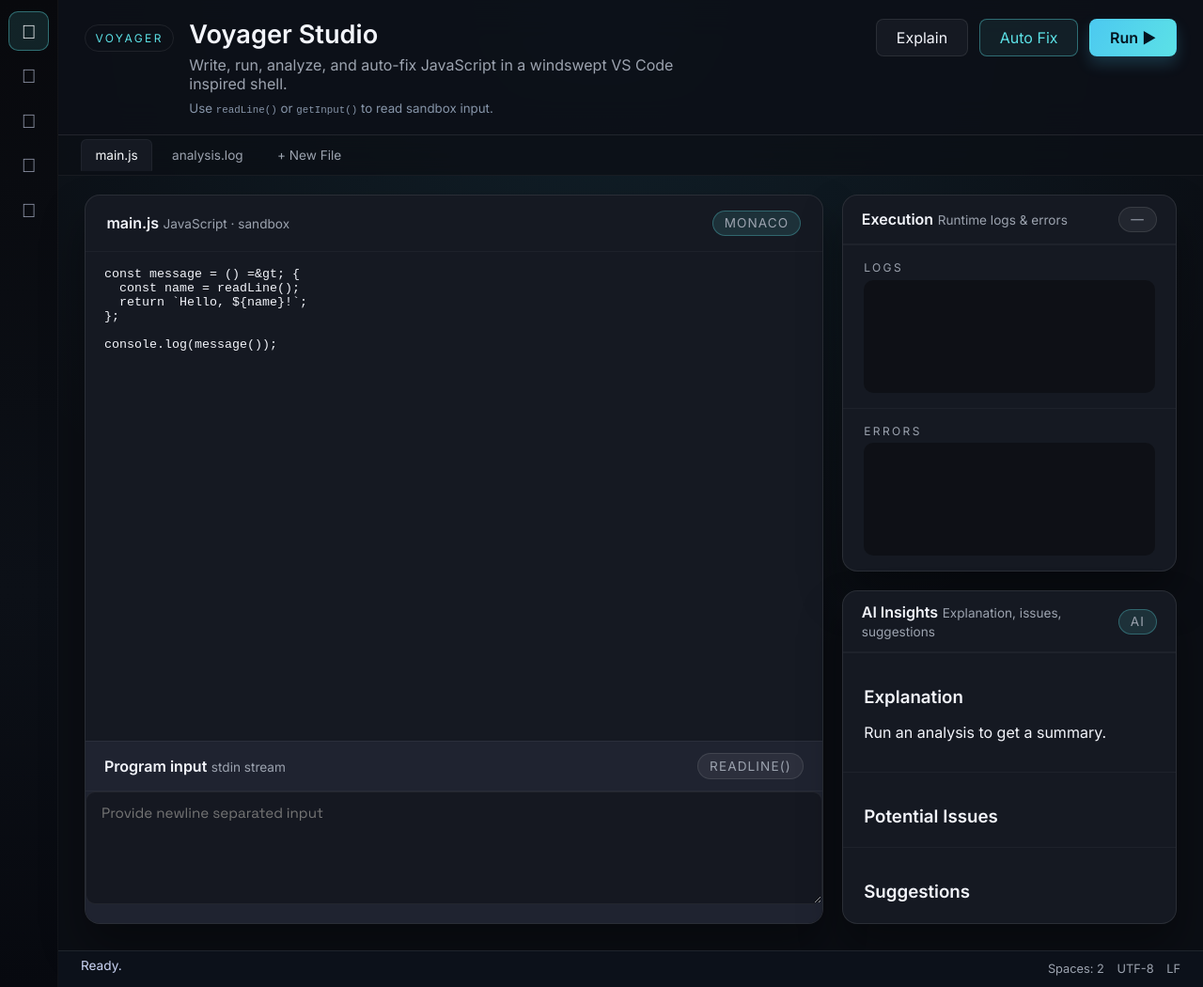
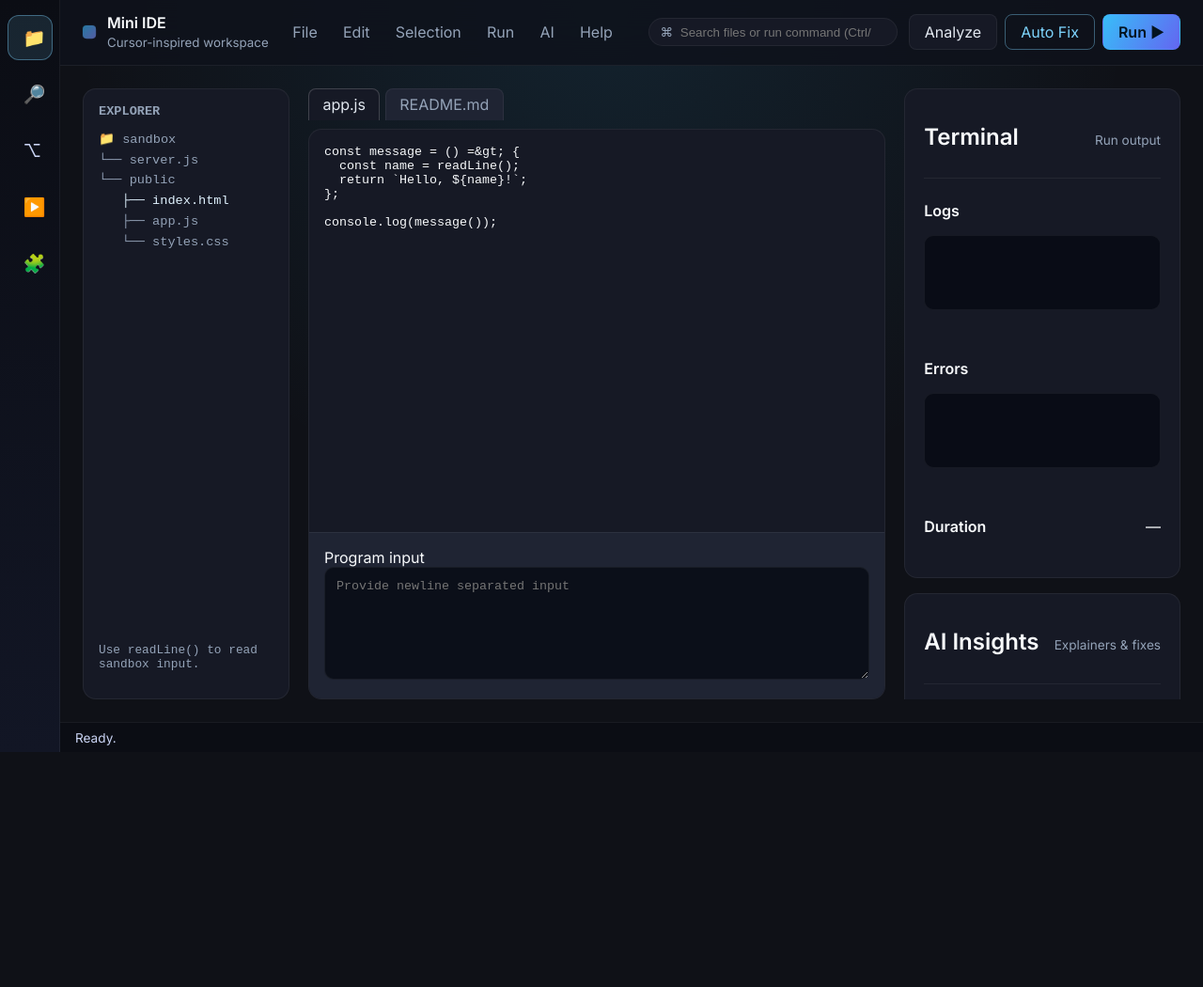
Before and after one commit to Quick193/test, a website with bundled scripts: page public/index.html in a window 1280 px wide. Shown: the whole page at 94% size. After the commit the page ends 800 px from the top, so only its background shows below. Built offline with nearby package versions, Linux system fonts and the light colour scheme.

Commit message:
Revert "feat: restyle ide chrome"

```diff
--- a/public/app.js
+++ b/public/app.js
@@ -154,5 +154,5 @@
 
 function setStatus(message, state) {
   statusBar.textContent = message || '';
-  statusBar.className = state ? state : '';
+  statusBar.className = `status-bar${state ? ` ${state}` : ''}`;
 }
--- a/public/index.html
+++ b/public/index.html
@@ -8,112 +8,116 @@
     <link rel="preconnect" href="https://fonts.googleapis.com" />
     <link rel="preconnect" href="https://fonts.gstatic.com" crossorigin />
     <link
-      href="https://fonts.googleapis.com/css2?family=Inter:wght@400;500;600&family=Space+Grotesk:wght@400;500;600&display=swap"
+      href="https://fonts.googleapis.com/css2?family=Inter:wght@400;500;600&display=swap"
       rel="stylesheet"
     />
   </head>
   <body>
-    <div class="ide-shell">
+    <div class="app-shell">
       <aside class="activity-bar" aria-label="Primary navigation">
-        <button class="active" title="Explorer" aria-label="Explorer">
-          <span></span>
-        </button>
-        <button title="Search" aria-label="Search">
-          <span></span>
-        </button>
-        <button title="Source Control" aria-label="Source Control">
-          <span></span>
-        </button>
-        <button title="Run" aria-label="Run">
-          <span></span>
-        </button>
-        <button title="Extensions" aria-label="Extensions">
-          <span></span>
-        </button>
+        <button class="activity-btn active" aria-label="Explorer">📁</button>
+        <button class="activity-btn" aria-label="Search">🔎</button>
+        <button class="activity-btn" aria-label="Source Control">⌥</button>
+        <button class="activity-btn" aria-label="Run and Debug">▶️</button>
+        <button class="activity-btn" aria-label="Extensions">🧩</button>
       </aside>
 
-      <div class="workspace">
+      <div class="main-column">
         <header class="command-bar">
-          <div class="command-meta">
-            <span class="command-badge">voyager</span>
+          <div class="brand">
+            <span class="brand-dot"></span>
             <div>
-              <h1>Voyager Studio</h1>
-              <p>Write, run, analyze, and auto-fix JavaScript in a windswept VS Code inspired shell.</p>
-              <small class="helper">Use <code>readLine()</code> or <code>getInput()</code> to read sandbox input.</small>
+              <strong>Mini IDE</strong>
+              <small>Cursor-inspired workspace</small>
             </div>
           </div>
-          <div class="actions">
-            <button id="analyze-btn">Explain</button>
-            <button id="autofix-btn" class="secondary">Auto Fix</button>
-            <button id="run-btn" class="primary">Run ▶</button>
+          <nav class="menu-strip" aria-label="Application menu">
+            <button type="button">File</button>
+            <button type="button">Edit</button>
+            <button type="button">Selection</button>
+            <button type="button">Run</button>
+            <button type="button">AI</button>
+            <button type="button">Help</button>
+          </nav>
+          <div class="command-actions">
+            <label class="command-search">
+              <span aria-hidden="true">⌘</span>
+              <input
+                type="search"
+                placeholder="Search files or run command (Ctrl/Cmd + P)"
+                aria-label="Quick search"
+              />
+            </label>
+            <div class="action-buttons">
+              <button id="analyze-btn">Analyze</button>
+              <button id="autofix-btn" class="ghost">Auto Fix</button>
+              <button id="run-btn" class="primary">Run ▶</button>
+            </div>
           </div>
         </header>
 
-        <div class="tab-strip" role="tablist">
-          <div class="tab active" role="tab" aria-selected="true">main.js</div>
-          <div class="tab" role="tab" aria-selected="false">analysis.log</div>
-          <div class="tab ghost" role="tab" aria-selected="false">+ New File</div>
-        </div>
+        <main class="workspace">
+          <section class="explorer-panel" aria-label="Project explorer">
+            <div class="explorer-header">EXPLORER</div>
+            <ul class="file-tree">
+              <li class="open">📁 sandbox</li>
+              <li>└── server.js</li>
+              <li>└── public</li>
+              <li class="active-file">&nbsp;&nbsp;&nbsp;├── index.html</li>
+              <li>&nbsp;&nbsp;&nbsp;├── app.js</li>
+              <li>&nbsp;&nbsp;&nbsp;└── styles.css</li>
+            </ul>
+            <p class="helper">Use <code>readLine()</code> to read sandbox input.</p>
+          </section>
 
-        <main class="editor-surface">
-          <section class="editor-panel">
-            <div class="panel-titlebar">
-              <div>
-                <strong>main.js</strong>
-                <span>JavaScript · sandbox</span>
+          <section class="editor-stack">
+            <div class="tab-bar" role="tablist">
+              <button class="tab active" role="tab" aria-selected="true">app.js</button>
+              <button class="tab" role="tab" aria-selected="false">README.md</button>
+            </div>
+            <div class="editor-panel">
+              <div id="editor"></div>
+              <div class="input-panel">
+                <label for="stdin">Program input</label>
+                <textarea id="stdin" placeholder="Provide newline separated input"></textarea>
               </div>
-              <span class="pill">Monaco</span>
-            </div>
-            <div class="code-stage">
-              <div id="editor"></div>
-            </div>
-            <div class="input-panel">
-              <div class="panel-titlebar compact">
-                <div>
-                  <strong>Program input</strong>
-                  <span>stdin stream</span>
-                </div>
-                <span class="pill muted">readLine()</span>
-              </div>
-              <textarea id="stdin" placeholder="Provide newline separated input"></textarea>
             </div>
           </section>
+
           <section class="insights-panel">
-            <div class="card" id="execution-card">
-              <div class="panel-titlebar compact">
-                <div>
-                  <strong>Execution</strong>
-                  <span>Runtime logs & errors</span>
-                </div>
-                <span class="pill muted" id="duration">—</span>
+            <div class="panel-card" id="execution-card">
+              <div class="panel-header">
+                <h2>Terminal</h2>
+                <span>Run output</span>
               </div>
               <div class="output-block">
-                <p class="label">Logs</p>
+                <p><strong>Logs</strong></p>
                 <pre id="logs"></pre>
               </div>
               <div class="output-block">
-                <p class="label">Errors</p>
+                <p><strong>Errors</strong></p>
                 <pre id="errors"></pre>
+              </div>
+              <div class="output-block duration">
+                <p><strong>Duration</strong></p>
+                <span id="duration">&mdash;</span>
               </div>
             </div>
 
-            <div class="card" id="analysis-card">
-              <div class="panel-titlebar compact">
-                <div>
-                  <strong>AI Insights</strong>
-                  <span>Explanation, issues, suggestions</span>
-                </div>
-                <span class="pill">AI</span>
+            <div class="panel-card" id="analysis-card">
+              <div class="panel-header">
+                <h2>AI Insights</h2>
+                <span>Explainers & fixes</span>
               </div>
-              <div class="analysis-block">
+              <div>
                 <h3>Explanation</h3>
                 <p id="explanation">Run an analysis to get a summary.</p>
               </div>
-              <div class="analysis-block">
+              <div>
                 <h3>Potential Issues</h3>
                 <ul id="issues"></ul>
               </div>
-              <div class="analysis-block">
+              <div>
                 <h3>Suggestions</h3>
                 <ul id="suggestions"></ul>
               </div>
@@ -121,14 +125,7 @@
           </section>
         </main>
 
-        <footer class="status-bar">
-          <div id="status-bar" role="status" aria-live="polite">Ready.</div>
-          <div class="status-meta">
-            <span>Spaces: 2</span>
-            <span>UTF-8</span>
-            <span>LF</span>
-          </div>
-        </footer>
+        <footer id="status-bar" class="status-bar" role="status" aria-live="polite">Ready.</footer>
       </div>
     </div>
 
--- a/public/styles.css
+++ b/public/styles.css
@@ -1,18 +1,16 @@
 :root {
   color-scheme: dark;
-  font-family: 'Inter', 'Space Grotesk', system-ui, -apple-system, BlinkMacSystemFont, 'Segoe UI', sans-serif;
-  --bg: #0b0e14;
-  --bg-alt: #10131b;
-  --surface: #151922;
-  --surface-alt: #1f2330;
-  --border: rgba(255, 255, 255, 0.09);
-  --border-strong: rgba(255, 255, 255, 0.2);
-  --text-muted: #9ca3af;
-  --accent: #5ce1e6;
-  --accent-strong: #2dd4bf;
-  --primary: #4cc9f0;
-  background: var(--bg);
-  color: #f3f5fb;
+  font-family: 'Inter', 'Segoe UI', system-ui, -apple-system, BlinkMacSystemFont, sans-serif;
+  background: #0f1117;
+  color: #f8fafc;
+  --bg: #0f1117;
+  --surface: #161925;
+  --surface-alt: #1f2433;
+  --border: rgba(255, 255, 255, 0.06);
+  --border-strong: rgba(255, 255, 255, 0.18);
+  --accent: #7dd3fc;
+  --accent-strong: #38bdf8;
+  --muted: #94a3b8;
 }
 
 * {
@@ -26,103 +24,132 @@
   min-height: 100vh;
 }
 
-.ide-shell {
+.app-shell {
   display: flex;
-  min-height: 100vh;
-  background: radial-gradient(circle at top, rgba(76, 201, 240, 0.1), transparent 60%)
-      no-repeat,
+  height: 100vh;
+  background: radial-gradient(circle at top, rgba(56, 189, 248, 0.1), transparent 55%),
     var(--bg);
 }
 
 .activity-bar {
-  width: 62px;
-  background: linear-gradient(180deg, #08090d, #0c1017 60%, #07090f);
-  border-right: 1px solid rgba(255, 255, 255, 0.04);
+  width: 64px;
+  background: linear-gradient(180deg, #0b0d14 0%, #121625 100%);
+  border-right: 1px solid var(--border);
   display: flex;
   flex-direction: column;
   align-items: center;
-  padding: 0.75rem 0.35rem;
-  gap: 0.35rem;
+  padding: 1rem 0.35rem;
+  gap: 0.75rem;
 }
 
-.activity-bar button {
-  width: 42px;
-  height: 42px;
-  border-radius: 10px;
+.activity-btn {
+  width: 48px;
+  height: 48px;
+  border-radius: 12px;
   border: 1px solid transparent;
   background: transparent;
-  color: #9aa1b5;
-  font-size: 1.3rem;
-  display: flex;
-  align-items: center;
-  justify-content: center;
+  color: #cbd5f5;
+  font-size: 1.2rem;
   cursor: pointer;
-  transition: background 0.2s ease, color 0.2s ease, border 0.2s ease;
-  font-family: 'Segoe UI Symbol', 'Inter', sans-serif;
+  transition: background 0.2s ease, border 0.2s ease;
 }
 
-.activity-bar button.active,
-.activity-bar button:hover {
-  background: rgba(92, 225, 230, 0.12);
-  color: #f8fafc;
-  border-color: rgba(92, 225, 230, 0.4);
+.activity-btn.active,
+.activity-btn:hover {
+  background: rgba(125, 211, 252, 0.12);
+  border-color: rgba(125, 211, 252, 0.4);
 }
 
-.workspace {
+.main-column {
   flex: 1;
   display: flex;
   flex-direction: column;
 }
 
 .command-bar {
-  padding: 1.25rem 1.75rem;
+  padding: 0.9rem 1.5rem;
   border-bottom: 1px solid var(--border);
-  background: rgba(13, 16, 24, 0.9);
-  display: flex;
-  align-items: flex-start;
-  justify-content: space-between;
-  gap: 1.5rem;
-  backdrop-filter: blur(18px);
+  background: rgba(15, 18, 28, 0.85);
+  backdrop-filter: blur(20px);
+  display: grid;
+  grid-template-columns: auto 1fr auto;
+  align-items: center;
+  gap: 1rem;
 }
 
-.command-meta {
+.brand {
   display: flex;
-  gap: 1rem;
-  align-items: flex-start;
+  align-items: center;
+  gap: 0.75rem;
 }
 
-.command-badge {
-  padding: 0.35rem 0.65rem;
-  border-radius: 999px;
-  border: 1px solid rgba(255, 255, 255, 0.08);
-  font-size: 0.75rem;
-  text-transform: uppercase;
-  letter-spacing: 0.2em;
-  color: var(--accent);
-  margin-top: 0.4rem;
+.brand-dot {
+  width: 14px;
+  height: 14px;
+  border-radius: 4px;
+  background: linear-gradient(135deg, var(--accent-strong), #818cf8);
+  display: inline-block;
+  animation: pulse 2.4s ease-in-out infinite;
 }
 
-.command-bar h1 {
-  margin: 0;
-  font-size: 1.7rem;
+.brand strong {
+  display: block;
+  font-size: 1rem;
 }
 
-.command-bar p {
-  margin: 0.35rem 0 0;
-  color: var(--text-muted);
-  max-width: 520px;
+.brand small {
+  color: var(--muted);
 }
 
-.helper {
-  display: block;
-  margin-top: 0.5rem;
-  color: rgba(148, 163, 184, 0.9);
+.menu-strip {
+  display: flex;
+  gap: 0.5rem;
 }
 
-.actions {
+.menu-strip button {
+  background: transparent;
+  border: none;
+  color: var(--muted);
+  font: inherit;
+  padding: 0.35rem 0.6rem;
+  border-radius: 6px;
+  cursor: pointer;
+}
+
+.menu-strip button:hover {
+  background: rgba(255, 255, 255, 0.05);
+  color: #e2e8f0;
+}
+
+.command-actions {
   display: flex;
+  align-items: center;
   gap: 0.75rem;
+}
+
+.command-search {
+  display: flex;
   align-items: center;
+  gap: 0.35rem;
+  background: var(--surface);
+  border: 1px solid var(--border);
+  padding: 0.35rem 0.75rem;
+  border-radius: 999px;
+  font-size: 0.85rem;
+  color: var(--muted);
+}
+
+.command-search input {
+  background: transparent;
+  border: none;
+  color: inherit;
+  outline: none;
+  width: 220px;
+}
+
+.action-buttons {
+  display: flex;
+  gap: 0.5rem;
 }
 
 button {
@@ -130,16 +157,23 @@
   border-radius: 8px;
   border: 1px solid var(--border);
   background: var(--surface);
-  color: inherit;
-  padding: 0.55rem 1.3rem;
+  color: #e2e8f0;
+  padding: 0.5rem 1rem;
   cursor: pointer;
-  transition: background 0.2s ease, border 0.2s ease, transform 0.2s ease;
+  transition: transform 0.15s ease, border 0.15s ease, background 0.15s ease;
 }
 
-button:hover {
-  background: var(--surface-alt);
-  border-color: var(--border-strong);
-  transform: translateY(-1px);
+button.primary {
+  background: linear-gradient(120deg, var(--accent-strong), #6366f1);
+  border-color: transparent;
+  color: #041421;
+  font-weight: 600;
+}
+
+button.ghost {
+  background: transparent;
+  border-color: rgba(125, 211, 252, 0.4);
+  color: var(--accent);
 }
 
 button.loading {
@@ -147,119 +181,102 @@
   cursor: progress;
 }
 
-button.primary {
-  background: linear-gradient(120deg, var(--primary), var(--accent));
-  color: #03131f;
-  font-weight: 600;
-  border-color: transparent;
-  box-shadow: 0 8px 16px rgba(76, 201, 240, 0.2);
+button:hover {
+  transform: translateY(-1px);
+  border-color: rgba(255, 255, 255, 0.2);
 }
 
-button.secondary {
-  border-color: rgba(92, 225, 230, 0.4);
-  color: var(--accent);
-  background: rgba(92, 225, 230, 0.08);
+.workspace {
+  flex: 1;
+  display: grid;
+  grid-template-columns: 220px minmax(0, 2.3fr) minmax(0, 1.1fr);
+  gap: 1.25rem;
+  padding: 1.5rem;
+  overflow: hidden;
 }
 
-.tab-strip {
+.explorer-panel,
+.editor-panel,
+.panel-card {
+  background: var(--surface);
+  border: 1px solid var(--border);
+  border-radius: 14px;
+}
+
+.explorer-panel {
+  padding: 1rem;
+  display: flex;
+  flex-direction: column;
+  gap: 0.75rem;
+  font-family: 'JetBrains Mono', 'Space Mono', monospace;
+  font-size: 0.85rem;
+}
+
+.explorer-header {
+  font-weight: 600;
+  color: var(--muted);
+}
+
+.file-tree {
+  list-style: none;
+  padding: 0;
+  margin: 0;
+  line-height: 1.6;
+}
+
+.file-tree li {
+  color: var(--muted);
+}
+
+.file-tree .active-file {
+  color: #e0f2fe;
+}
+
+.editor-stack {
+  display: flex;
+  flex-direction: column;
+  min-width: 0;
+}
+
+.tab-bar {
   display: flex;
   gap: 0.35rem;
-  padding: 0.25rem 1.5rem;
-  border-bottom: 1px solid rgba(255, 255, 255, 0.05);
-  background: rgba(12, 15, 22, 0.8);
-  backdrop-filter: blur(14px);
+  padding-bottom: 0.6rem;
 }
 
 .tab {
-  padding: 0.5rem 0.9rem;
-  border-radius: 6px 6px 0 0;
-  background: transparent;
-  border: 1px solid transparent;
-  color: var(--text-muted);
-  font-size: 0.85rem;
+  background: var(--surface-alt);
+  border: 1px solid var(--border);
+  border-bottom: none;
+  border-radius: 8px 8px 0 0;
+  padding: 0.4rem 0.9rem;
+  color: var(--muted);
+  cursor: pointer;
 }
 
 .tab.active {
+  color: #e2e8f0;
   background: var(--surface);
-  border-color: rgba(255, 255, 255, 0.05) rgba(255, 255, 255, 0.05) transparent;
-  color: #f8fafc;
-}
-
-.tab.ghost {
-  border-style: dashed;
-}
-
-.editor-surface {
-  flex: 1;
-  display: flex;
-  gap: 1.25rem;
-  padding: 1.25rem 1.75rem 1.75rem;
-}
-
-.editor-panel,
-.insights-panel .card {
-  background: var(--surface);
-  border: 1px solid var(--border);
-  border-radius: 16px;
-  box-shadow: 0 25px 45px rgba(0, 0, 0, 0.35);
+  border-color: var(--border-strong);
 }
 
 .editor-panel {
-  flex: 2.2;
+  flex: 1;
   display: flex;
   flex-direction: column;
   overflow: hidden;
 }
 
-.panel-titlebar {
-  padding: 1rem 1.4rem;
-  border-bottom: 1px solid rgba(255, 255, 255, 0.04);
-  display: flex;
-  align-items: center;
-  justify-content: space-between;
-  gap: 1rem;
-}
-
-.panel-titlebar span {
-  color: var(--text-muted);
-  font-size: 0.85rem;
-}
-
-.panel-titlebar.compact {
-  padding: 0.75rem 1.25rem;
-}
-
-.pill {
-  padding: 0.3rem 0.75rem;
-  border-radius: 999px;
-  background: rgba(92, 225, 230, 0.12);
-  color: var(--accent);
-  border: 1px solid rgba(92, 225, 230, 0.3);
-  font-size: 0.75rem;
-  text-transform: uppercase;
-  letter-spacing: 0.08em;
-}
-
-.pill.muted {
-  background: rgba(255, 255, 255, 0.06);
-  color: var(--text-muted);
-  border-color: rgba(255, 255, 255, 0.1);
-}
-
-.code-stage {
+#editor {
+  min-height: 48vh;
   flex: 1;
-  min-height: 420px;
-}
-
-#editor {
-  height: 100%;
 }
 
 .fallback-editor {
   width: 100%;
   height: 100%;
   border: none;
-  padding: 1rem 1.25rem;
+  padding: 1rem;
   font-family: 'JetBrains Mono', monospace;
   background: transparent;
   color: inherit;
@@ -267,140 +284,135 @@
 }
 
 .input-panel {
+  padding: 1rem;
+  border-top: 1px solid var(--border);
   background: var(--surface-alt);
-  border-top: 1px solid rgba(255, 255, 255, 0.05);
-  padding-bottom: 1rem;
 }
 
 .input-panel textarea {
   width: 100%;
   min-height: 120px;
-  background: rgba(0, 0, 0, 0.3);
+  background: #0b0f19;
   border-radius: 10px;
-  border: 1px solid rgba(255, 255, 255, 0.06);
+  border: 1px solid var(--border);
   color: inherit;
-  padding: 0.75rem 1rem;
+  padding: 0.75rem;
   font-family: 'JetBrains Mono', 'Space Grotesk', monospace;
-  font-size: 0.95rem;
-}
-
-.input-panel textarea:focus {
-  outline: none;
-  border-color: rgba(92, 225, 230, 0.4);
-  box-shadow: 0 0 0 2px rgba(92, 225, 230, 0.15);
 }
 
 .insights-panel {
-  flex: 1;
   display: flex;
   flex-direction: column;
-  gap: 1.25rem;
+  gap: 1rem;
+  overflow: auto;
 }
 
-.card {
-  padding: 0;
+.panel-card {
+  padding: 1rem 1.25rem;
   display: flex;
   flex-direction: column;
+  gap: 0.5rem;
 }
 
-.output-block,
-.analysis-block {
-  padding: 1rem 1.4rem;
-  border-top: 1px solid rgba(255, 255, 255, 0.04);
+.panel-header {
+  display: flex;
+  justify-content: space-between;
+  align-items: baseline;
+  border-bottom: 1px solid var(--border);
+  padding-bottom: 0.6rem;
 }
 
-.output-block:first-of-type,
-.analysis-block:first-of-type {
-  border-top: none;
+.panel-header span {
+  font-size: 0.85rem;
+  color: var(--muted);
 }
 
-.label {
-  margin: 0 0 0.35rem;
-  text-transform: uppercase;
-  font-size: 0.75rem;
-  letter-spacing: 0.2em;
-  color: var(--text-muted);
+.output-block {
+  margin-bottom: 0.75rem;
+}
+
+.output-block.duration {
+  display: flex;
+  justify-content: space-between;
+  align-items: center;
 }
 
 pre {
-  background: rgba(0, 0, 0, 0.35);
+  background: #090c16;
   border-radius: 10px;
-  padding: 0.8rem;
+  border: 1px solid var(--border);
+  padding: 0.75rem;
   overflow-x: auto;
   font-family: 'JetBrains Mono', 'Space Grotesk', monospace;
-  margin: 0;
-  min-height: 120px;
-}
-
-.analysis-block h3 {
-  margin-bottom: 0.35rem;
+  min-height: 80px;
 }
 
 ul {
   padding-left: 1.25rem;
-  margin: 0;
-  color: #c4d1ff;
+  color: #bae6fd;
 }
 
-ul .muted {
-  color: var(--text-muted);
+.muted {
+  color: var(--muted);
 }
 
 .status-bar {
-  border-top: 1px solid rgba(255, 255, 255, 0.08);
-  background: #0c111a;
-  padding: 0.45rem 1.5rem;
+  margin: 0;
+  padding: 0.35rem 1rem;
+  border-top: 1px solid var(--border);
+  background: #0b0d14;
+  color: #cbd5f5;
+  font-size: 0.85rem;
+  min-height: 32px;
   display: flex;
-  justify-content: space-between;
   align-items: center;
-  font-size: 0.85rem;
 }
 
-#status-bar {
-  color: #cbd5f5;
-  min-height: 1.5rem;
-}
-
-#status-bar.success {
+.status-bar.success {
   color: #4ade80;
 }
 
-#status-bar.error {
-  color: #f87171;
+.status-bar.error {
+  color: #fca5a5;
 }
 
-.status-meta {
-  display: flex;
-  gap: 0.85rem;
-  color: var(--text-muted);
+.helper {
+  margin-top: auto;
   font-size: 0.8rem;
+  color: var(--muted);
 }
 
-@media (max-width: 1200px) {
-  .editor-surface {
-    flex-direction: column;
+@media (max-width: 1100px) {
+  .command-bar {
+    grid-template-columns: 1fr;
+    justify-items: flex-start;
   }
 
-  .editor-panel {
-    flex: 1;
+  .workspace {
+    grid-template-columns: 1fr;
+    grid-auto-rows: auto;
   }
 }
 
-@media (max-width: 900px) {
-  .ide-shell {
+@media (max-width: 700px) {
+  .command-actions {
     flex-direction: column;
+    align-items: stretch;
   }
 
-  .activity-bar {
-    flex-direction: row;
+  .command-search input {
     width: 100%;
-    justify-content: center;
-    border-right: none;
-    border-bottom: 1px solid rgba(255, 255, 255, 0.05);
-  }
-
-  .command-bar {
-    flex-direction: column;
-    align-items: flex-start;
   }
 }
+
+@keyframes pulse {
+  0%,
+  100% {
+    opacity: 0.6;
+    transform: scale(1);
+  }
+  50% {
+    opacity: 1;
+    transform: scale(1.2);
+  }
+}
```
